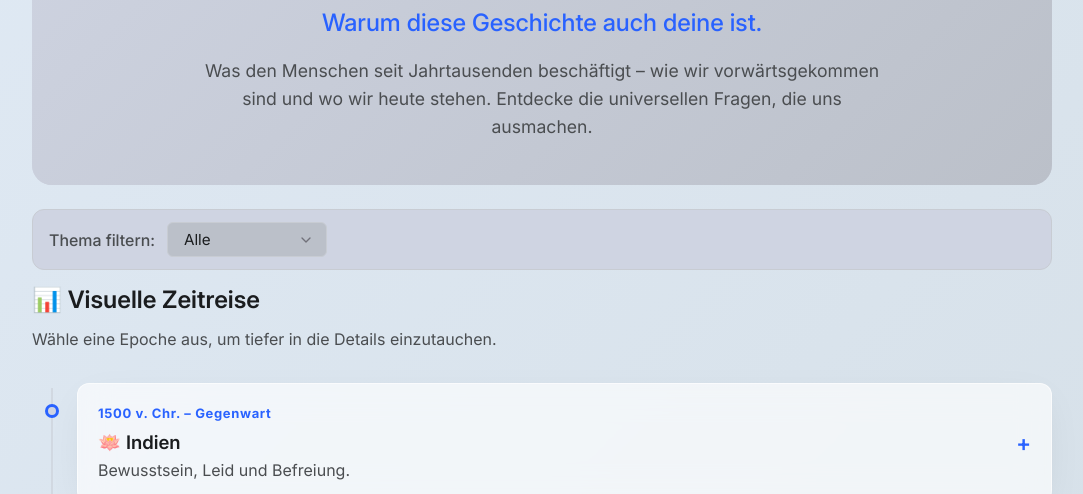
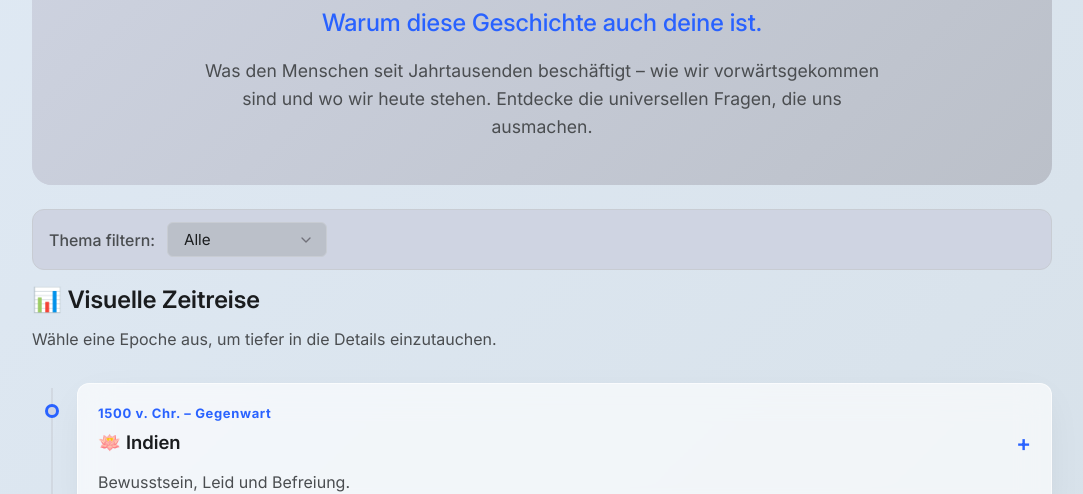
Before and after one commit to isma1973/Philosophiegeschichte, a website: page index.html in a window 1280 px wide. Shown: the part 306-800 px from the top of the page, without its empty margins (98-1181 px from the left). Drawn offline with Linux system fonts and the light colour scheme.

Commit message:
feat: add quiz and timeline JavaScript modules and update quiz page

```diff
--- a/assets/js/quiz.js
+++ b/assets/js/quiz.js
@@ -460,4 +460,5 @@
   document.getElementById('closeModalBtn')?.addEventListener('click', () => {
     document.getElementById('slideshowModal').classList.add('hidden');
   });
+  document.getElementById('btnCheatGallery')?.addEventListener('click', initSlideshow);
 })();
--- a/assets/js/timeline.js
+++ b/assets/js/timeline.js
@@ -11,10 +11,10 @@ window.Timeline = {
         container.innerHTML = `
             <div class="timeline-v">
                 ${data.map((item, index) => {
-                    const triggerId = `${container.id}-timeline-trigger-${index}`;
-                    const panelId = `${container.id}-timeline-panel-${index}`;
+            const triggerId = `${container.id}-timeline-trigger-${index}`;
+            const panelId = `${container.id}-timeline-panel-${index}`;
 
-                    return `
+            return `
                     <div class="timeline-v-item" data-themes="${item.themes || ''}">
                         <div class="timeline-v-marker">
                             <div class="timeline-v-dot"></div>
@@ -33,7 +33,7 @@ window.Timeline = {
                                     <span class="timeline-v-indicator" aria-hidden="true"></span>
                                 </button>
                             </h3>
-                            <p class="text-muted" style="margin-bottom: 0;">${item.summary}</p>
+                            <p class="text-muted" style="margin-top: 12px;">${item.summary}</p>
                             <div
                                 class="timeline-v-detail"
                                 id="${panelId}"
@@ -41,16 +41,7 @@ window.Timeline = {
                                 aria-labelledby="${triggerId}"
                                 hidden
                             >
-                                ${item.image ? `
-                                    <div class="timeline-v-media">
-                                        <img
-                                            src="${item.image}"
-                                            alt="Illustration zur Epoche ${item.title}"
-                                            class="timeline-v-image"
-                                            decoding="async"
-                                        >
-                                    </div>
-                                ` : ''}
+
                                 <p><strong>Wichtige Denker:</strong> ${item.thinkers}</p>
                                 <p>${item.description}</p>
                                 <div class="timeline-v-actions">
```
Also changed, not shown: quiz.html (+3 -0 lines).
